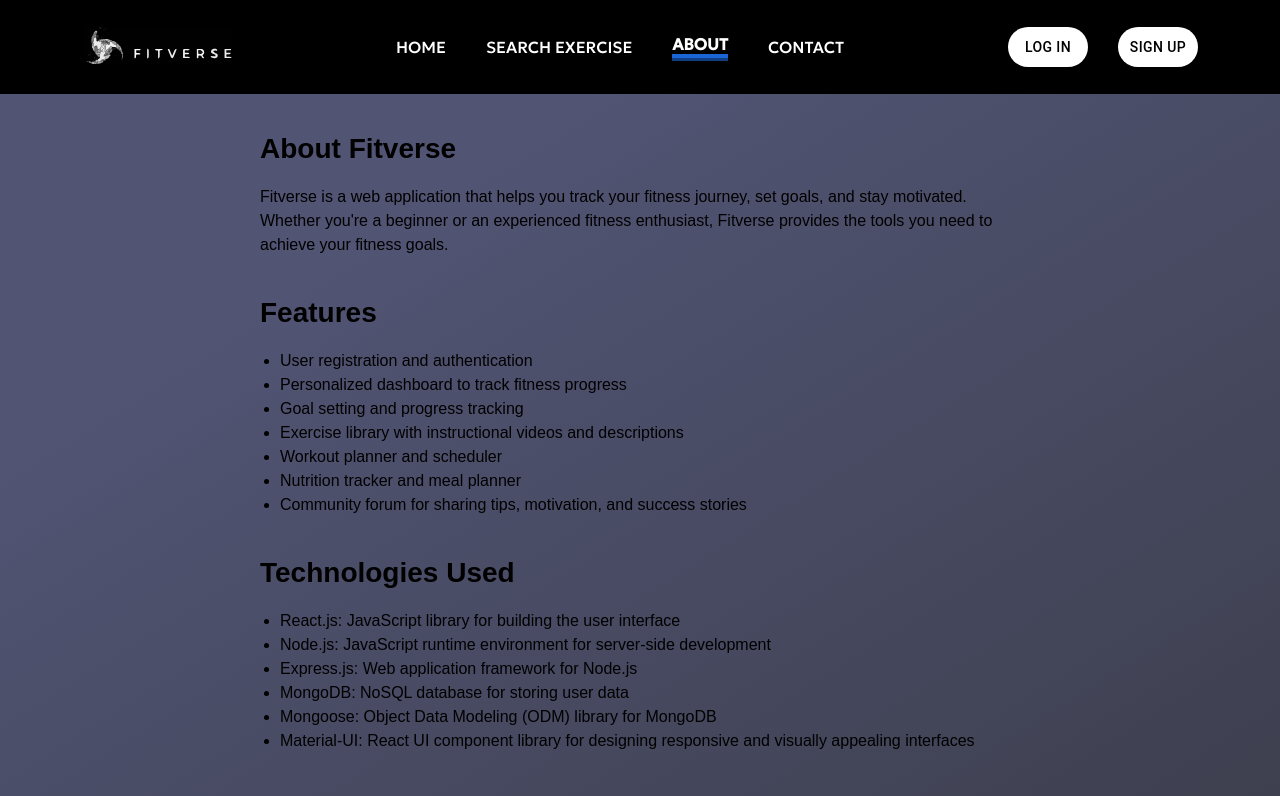
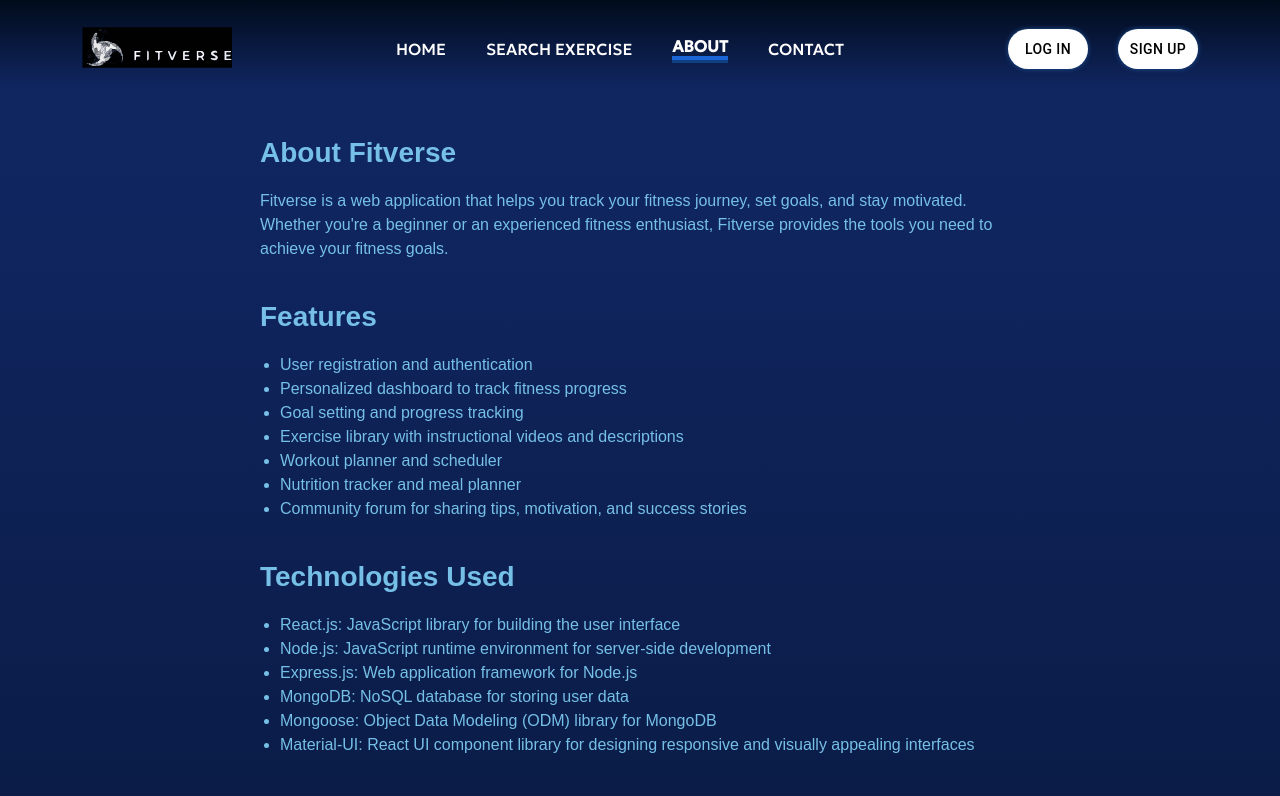
Before and after one commit to Rajivsah240/fitverse, a React (Create React App) app: page /about in a window 1280 px wide. Shown: the top 796 px of the page. Built offline with nearby package versions, Linux system fonts and the light colour scheme; no server answers; a web font is replaced by a local one.

Commit message:
Styling Modified

```diff
--- a/src/App.css
+++ b/src/App.css
@@ -9,16 +9,7 @@ body{
 
 
 /*Navbar and navbar Links*/
-.navbar{
-  /* background: rgb(45,42,37);
-  background: linear-gradient(90deg, rgba(45,42,37,0.9080882352941176) 0%, rgba(43,2,2,1) 100%); */
-  /* background: rgb(9,9,8);
-  background: linear-gradient(90deg, rgba(9,9,8,0.9080882352941176) 0%, rgba(75,9,9,1) 100%); */
-  /* background: rgb(9,9,8); */
-  /* background: linear-gradient(180deg, rgba(9,9,8,0.9080882352941176) 0%, rgba(75,9,9,1) 100%); */
-  background: rgb(0, 0, 0);
-  /* background: linear-gradient(90deg, rgba(9,9,8,0.9080882352941176) 46%, rgba(75,9,9,1) 100%); */
-}
+
 .navbar:hover,.navbar.hover{
   visibility: visible !important;
 }
@@ -101,9 +92,12 @@ body{
 
 /*Txt Description About Virtual Human Body*/
 
-.GymModel {
-  background: linear-gradient( 328deg, rgb(45 46 48) 10.9%, rgb(71, 73, 98) 87.1% );
-}
+/* .GymModel { */
+  /* background:  linear-gradient(320deg, #010B1B 3%, #102661 9.9%,#010B1B 67.1%, #3B1A3C 85%); */
+  /* background: linear-gradient(to top, #0e0c0d, #150b12, #180b18, #180c1f, #140e27, #11122e, #0b1536, #00183e, #001c48, #012051, #03255b, #062965); */
+/*}*/
+
+
 
 .line{
     width: 100%;
@@ -115,8 +109,10 @@ body{
 }
 
 .statement-container {
-  color: #000000;
-  background-color: #ffffff;
+  color: #ffffff;
+  /* background:linear-gradient(to bottom, #0e0c0d, #150b12, #180b18, #180c1f, #140e27, #11122e, #0b1536, #00183e, #001c48, #012051, #03255b, #062965); */
+  background: linear-gradient(to bottom, #030d1f, #030d1f, #0c0c29, #0d1121, #140e27, #11122e, #0b1536, #00183e, #001c48, #012051, #03255b, #062965);
+
   padding: 90px 160px;
 
   border-radius: 8px;
@@ -136,7 +132,6 @@ body{
 .statement-text {
   font-family: 'Montserrat', sans-serif;
   font-size: 30px;
-  color: black;
 }
 
 
@@ -158,6 +153,8 @@ body{
 }
 .image-container{
   height: inherit;
+  /* background: linear-gradient(14deg,#001d56 10.9%,#515473 87.1%); */
+  /* background: radial-gradient(circle closest-side at 50% 90%, #747788, transparent); */
 }
 
 
@@ -184,7 +181,7 @@ body{
     /* display: flex;
     align-items: center; */
     border-radius: 0px;
-    text-align:left;
+    text-align:center;
     box-shadow: rgba(17, 17, 26, 0.5) 0px 8px 24px, rgba(17, 17, 26, 0.5) 0px 16px 56px, rgba(17, 17, 26, 0.5) 0px 24px 80px;
     /* background: linear-gradient(to right, black, #222222);   */
     /* /* background: -webkit-linear-gradient(to top, #FFEEEE, #FFEEEE); */
@@ -194,6 +191,7 @@ body{
 
 .result-box.active{
   font-size: 20px;
+  text-align: left;
 }
 
 .exercises-details-container{
@@ -211,10 +209,13 @@ body{
 
 
 .SearchExerciseBox{
-  background: linear-gradient( 328deg, rgb(45 46 48) 10.9%, rgba(81,84,115,1) 87.1% );
+  background:  linear-gradient(0deg, #010B1B 10.9%,#102661 97.1%);
   margin-top: 0px !important;
 }
-
+.css-9ddj71-MuiInputBase-root-MuiOutlinedInput-root{
+  border-radius: 45px !important;
+  box-shadow: 0 0 5px #205295 !important;
+}
 
 
 
@@ -426,9 +427,8 @@ body{
 
 
 .about-container-main{
-  background: rgb(9,9,8);
-  background: linear-gradient( 328deg, rgb(45 46 48) 10.9%, rgba(81,84,115,1) 87.1% );
-  color: black;
+  background: linear-gradient(0deg, #010B1B 10.9%,#102661 97.1%);
+  color: rgb(118, 192, 232);
 }
 .about-container {
   max-width: 800px;
@@ -521,7 +521,8 @@ code {
 .contact-container-main{
   /* background-image: linear-gradient( 58.2deg,  rgba(40,91,212,0.73) -3%, rgba(171,53,163,0.45) 49.3%, rgba(255,204,112,0.37) 97.7% ); */
   /* background-image: linear-gradient( 94.3deg,  rgba(26,33,64,1) 10.9%, rgba(81,84,115,1) 87.1% ); */
-  background-image: linear-gradient( 328deg, rgb(45 46 48) 10.9%, rgba(81,84,115,1) 87.1% );
+  background: linear-gradient(0deg, #010B1B 10.9%,#102661 97.1%);
+  color: #007bff;
 }
 
 
@@ -595,13 +596,13 @@ textarea {
 }
 
 button {
-  border-radius: 8px;
+  border-radius: 10px;
   border-width: 2px;
   border-style: solid;
-  box-shadow: none;
+  box-shadow: 0 0 5px #205295;
   background-color: transparent;
-  color: rgb(0, 0, 0);
-  border-color: rgb(56, 2, 2);
+  color:#007bff;
+  border: none;
   font-family: 'Mulish', sans-serif;
   font-weight: 600;
   /* font-smooth: antialiased; */
--- a/src/components/Footer.js
+++ b/src/components/Footer.js
@@ -1,9 +1,14 @@
 import React from "react";
 import Logo from "../assets/111.svg";
+import { useLocation } from "react-router-dom";
 
 const Footer = () => {
+
+  const location = useLocation();
+  const isHomePage = location.pathname === "/";
+
   return (
-    <footer className="footer-distributed" style={{ backgroundColor: "black" }}>
+    <footer className="footer-distributed" style={{ background: isHomePage ? "linear-gradient(to bottom, #0e0c0d, #150b12, #180b18, #180c1f, #140e27, #11122e, #0b1536, #00183e, #001c48, #012051, #03255b, #062965)" : "#010B1B" }}>
       <div className="footer-left">
         <img
           src={Logo}
--- a/src/components/MainBodySearch.js
+++ b/src/components/MainBodySearch.js
@@ -34,7 +34,7 @@ const MainBodySearch = () => {
   const [frontresult, setFrontResult] = useState(
     "CLICK ANY BODY PART TO START"
   );
-  const [backresult, setBackResult] = useState("CLICK ANY BODY PART TO START");
+  // const [backresult, setFrontResult] = useState("CLICK ANY BODY PART TO START");
 
   const [activeButton, setActiveButton] = useState(null);
 
@@ -853,7 +853,7 @@ const MainBodySearch = () => {
   };
 
   const handleClickArea7 = () => {
-    setBackResult(
+    setFrontResult(
       <div style={containerStyle}>
         <Typography align="center" variant="h3">
           Triceps
@@ -990,7 +990,7 @@ const MainBodySearch = () => {
   };
 
   const handleClickArea8 = () => {
-    setBackResult(
+    setFrontResult(
       <div style={containerStyle}>
         <Typography align="center" variant="h3">
           Back (Latissimus Dorsi, Rhomboids, Trapezius)
@@ -1127,7 +1127,7 @@ const MainBodySearch = () => {
   };
 
   const handleClickArea9 = () => {
-    setBackResult(
+    setFrontResult(
       <div style={containerStyle}>
         <Typography align="center" variant="h3">
           {" "}
@@ -1267,7 +1267,7 @@ const MainBodySearch = () => {
   };
 
   const handleClickArea10 = () => {
-    setBackResult(
+    setFrontResult(
       <div style={containerStyle}>
         <Typography align="center" variant="h3">
           {" "}
@@ -1442,7 +1442,7 @@ const MainBodySearch = () => {
       </Stack>
 
       {/* <div className="line" id='body'></div> */}
-      <Stack flexDirection={"column"}>
+      <Stack flexDirection={"column"} sx={{background:'linear-gradient(to top, #0e0c0d, #150b12, #180b18, #180c1f, #140e27, #11122e, #0b1536, #00183e, #001c48, #012051, #03255b, #062965)'}}>
         <Stack className="body-search-box" flexDirection="row">
           <Box className="search-man-box" style={{ position: "relative" }}>
             <div className="image-container">
@@ -1488,8 +1488,8 @@ const MainBodySearch = () => {
           <div className={`result-box ${activeButton ? "active" : ""}`}>
             {frontresult}
           </div>
-        </Stack>
-        <Stack className="body-search-box" flexDirection="row">
+        {/* </Stack> */}
+        {/* <Stack className="body-search-box" flexDirection="row"> */}
           <Box className="search-man-box" style={{ position: "relative" }}>
             <div className="image-container">
               <img src={manBack} className="man-img" alt="Man" />
@@ -1519,9 +1519,9 @@ const MainBodySearch = () => {
               />
             </div>
           </Box>
-          <div className={`result-box ${activeButton ? "active" : ""}`}>
+          {/* <div className={`result-box ${activeButton ? "active" : ""}`}>
             {backresult}
-          </div>
+          </div> */}
         </Stack>
       </Stack>
     </div>
--- a/src/components/Navbar.js
+++ b/src/components/Navbar.js
@@ -5,15 +5,7 @@ import Logo from "../assets/111.svg";
 
 const Navbar = () => {
   const location = useLocation();
-  const [isNavbarVisible, setIsNavbarVisible] = useState(true);
-
-  const handleMouseEnter = () => {
-    setIsNavbarVisible(true);
-  };
-
-  const handleMouseLeave = () => {
-    setIsNavbarVisible(true);
-  };
+  const isHomePage = location.pathname === "/";
 
   return (
     <Stack
@@ -21,19 +13,13 @@ const Navbar = () => {
       direction="row"
       justifyContent="space-around"
       alignItems="center"
-      onMouseEnter={handleMouseEnter}
-      onMouseLeave={handleMouseLeave}
-      style={{
-        opacity: isNavbarVisible ? 1 : 0,
-        height: isNavbarVisible ? "94px":"5px",
-        transition: "opacity 0.1s ease-in-out",
-      }}
+      sx={{background: isHomePage ? "black" : "linear-gradient(180deg, #010B1B, #102661 90%)"}}
     >
       <Link to="/" >
         <img
           src={Logo}
           alt="logo"
-          style={{ width: "150px", height: "50px", margin: "0px" }}
+          style={{ width: "150px", height: "94px", margin: "0px" }}
         />
       </Link>
 
--- a/src/components/SearchExerciseBox.js
+++ b/src/components/SearchExerciseBox.js
@@ -8,7 +8,7 @@ const SearchExercisesBox = () => {
 
   return (
     <Stack className = 'SearchExerciseBox' alignItems="center" mt="37px" justifyContent="center" p="20px">
-      <Typography fontWeight={700} sx={{ fontSize: { lg: '44px', xs: '30px' } }} mb="49px" textAlign="center">
+      <Typography color={'white'} fontWeight={700} sx={{ fontSize: { lg: '44px', xs: '30px' } }} mb="49px" textAlign="center">
         Awesome Exercises You <br /> Should Know
       </Typography>
 
@@ -21,7 +21,7 @@ const SearchExercisesBox = () => {
           placeholder="Search Exercises"
           type="text"
         />
-        <Button sx={{ bgcolor: '#73447A', color: '#fff', textTransform: 'none', width: { lg: '173px', xs: '80px' }, height: '56px', position: 'absolute', right: '0px', fontSize: { lg: '20px', xs: '14px' } }}>
+        <Button sx={{ bgcolor: 'transparent', color: '#fff', textTransform: 'none', width: { lg: '173px', xs: '80px' }, height: '56px', position: 'absolute', right: '0px', fontSize: { lg: '20px', xs: '14px' },borderRadius:'45px' }}>
           Search
         </Button>
       </Box>
--- a/src/pages/About.js
+++ b/src/pages/About.js
@@ -2,7 +2,7 @@ import React from 'react';
 
 const About = () => {
   return (
-    <div className='about-container-main' style={{ backgroundColor: 'black', color: 'black' }}>
+    <div className='about-container-main'>
     <div className="about-container">
       <h1>About Fitverse</h1>
       <p>
```
